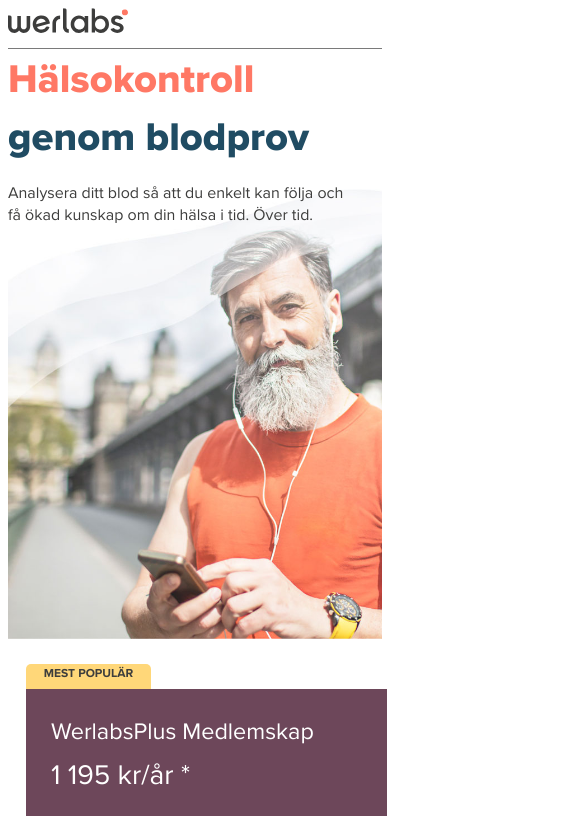
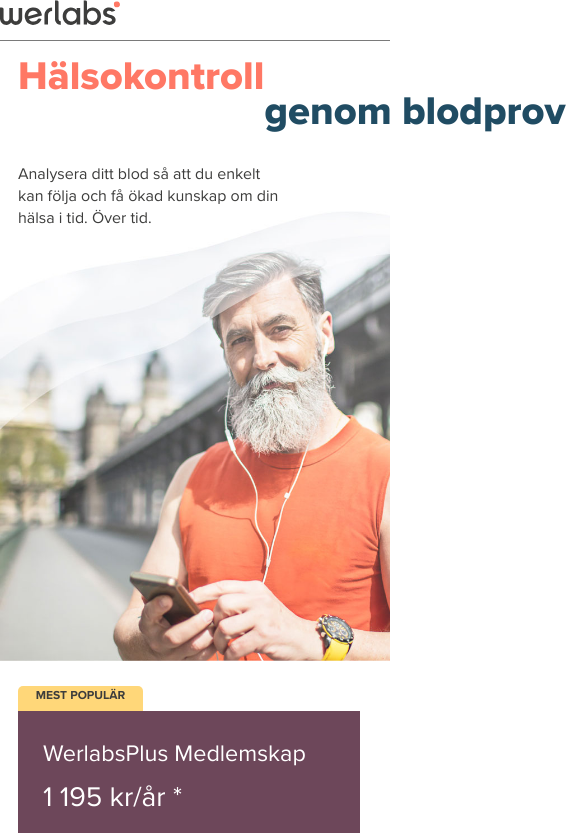
Before and after one commit to LinearMilk/FrontEnd-Assignment-Werlabs, a website: page index.html in a window 390 px wide. Shown: the top 833 px of the page, 585 px wide, since content can reach past the window. Drawn offline with nearby package versions, Linux system fonts and the light colour scheme; files that its build step writes are made by us from their sources.

Commit message:
fixing hero image

```diff
--- a/scss/_footer.scss
+++ b/scss/_footer.scss
@@ -84,5 +84,17 @@
 @media (max-width: 480px) {
   footer {
     text-align: center;
+
+    ul {
+      padding: 0;
+    }
+    .no-padding {
+      position: absolute;
+      bottom: -990px;
+      margin-left: 30px;
+    }
+    .logo-copyright {
+      padding-bottom: 180px;
+    }
   }
 }
--- a/scss/_main.scss
+++ b/scss/_main.scss
@@ -211,34 +211,46 @@
 }
 
 @media (max-width: 480px) {
+  body {
+    margin: 0;
+  }
   main {
     position: relative;
 
     .hero-image {
       margin-top: 140px;
       background-image: url("../images/lp-start-hero-small-comp.jpg");
-      height: 450px;
-      background-position: 0px 0;
+      height: 480px;
+      background-position: 0 30px;
 
       .hero-text {
         position: relative;
         top: -140px;
         width: 100%;
+        padding-left: 18px;
         h1 {
           font-size: 2.5em;
           font-weight: 800;
           margin-top: 5px;
           margin-bottom: 5px;
+          position: absolute;
+
           span {
             color: $oceanBlue;
             margin-top: 5px;
             margin-bottom: 5px;
+            position: absolute;
+            top: 30px;
+            font-size: 1em;
+            width: 330px;
           }
         }
 
         p {
-          width: 90%;
+          width: 65%;
           font-size: 1em;
+          position: absolute;
+          top: 105px;
         }
       }
     }
@@ -247,6 +259,7 @@
       padding-left: 18px;
       padding-right: 18px;
       height: 420px;
+      width: 330px;
     }
   }
 }
```
